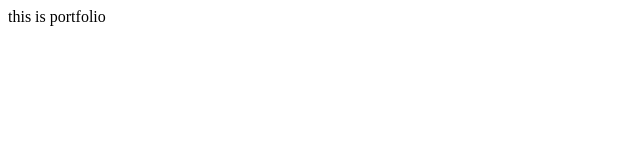
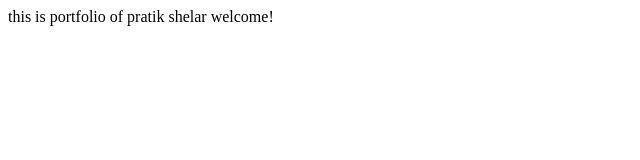
Before and after one commit to pratikshelar546/Pratikshelar-portfolio, a plain HTML site: page index.html in a window 1280 px wide. Shown: the whole page, without its empty margins (0-640 px from the left). Drawn offline with Linux system fonts and the light colour scheme.

Commit message:
update text

```diff
--- a/index.html
+++ b/index.html
@@ -7,6 +7,7 @@
     <title>Pratik-portfolio</title>
 </head>
 <body>
-    this is portfolio
+    this is portfolio of pratik shelar
+        welcome!
 </body>
 </html>
```
